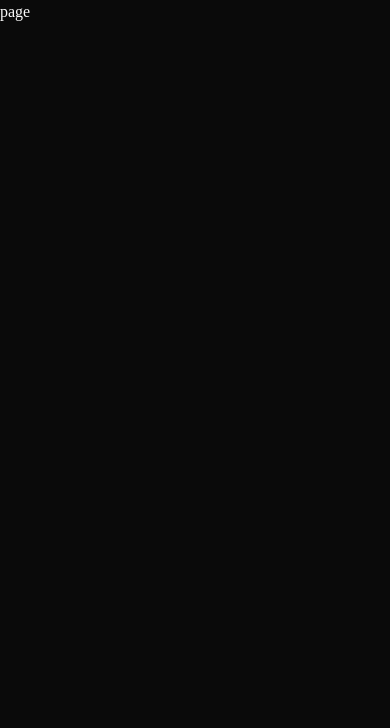
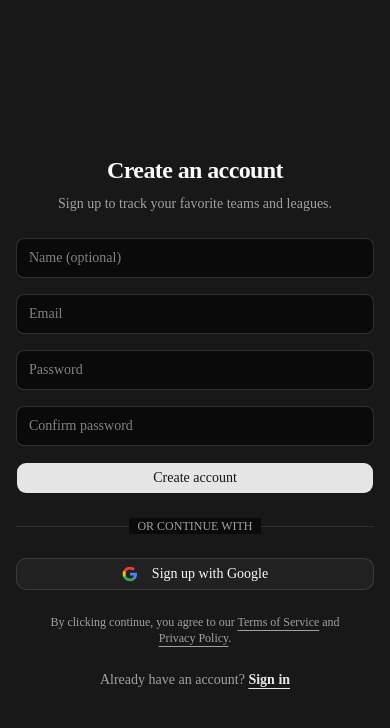
Before and after one commit to Oyead/Football-Arcadia, a Next.js app: page /register in a window 390 px wide. Shown: the top 728 px of the page. Built offline with nearby package versions, Linux system fonts and the light colour scheme.

Commit message:
style: add horizontal padding on register page for mobile screens.

```diff
--- a/src/app/(auth)/register/page.tsx
+++ b/src/app/(auth)/register/page.tsx
@@ -1,5 +1,216 @@
-const page = () => {
-	return <div>page</div>;
-};
+"use client";
 
-export default page;
+import { ErrorMessage, Field, Form, Formik } from "formik";
+import Link from "next/link";
+import { signIn } from "next-auth/react";
+import { useState } from "react";
+import * as Yup from "yup";
+import { Button } from "@/components/ui/button";
+
+const registerSchema = Yup.object().shape({
+	name: Yup.string().min(2, "Too short").max(50, "Too long"),
+	email: Yup.string().email("Invalid email").required("Required"),
+	password: Yup.string().min(6, "At least 6 characters").required("Required"),
+	confirmPassword: Yup.string()
+		.oneOf([Yup.ref("password")], "Passwords must match")
+		.required("Required"),
+});
+
+export default function RegisterPage() {
+	const [googleLoading, setGoogleLoading] = useState(false);
+	const [error, setError] = useState("");
+
+	return (
+		<div className="flex min-h-screen flex-col items-center justify-center bg-muted/50 px-4">
+			<div className="mx-auto flex w-full flex-col justify-center space-y-6 sm:w-[350px]">
+				<div className="flex flex-col space-y-2 text-center">
+					<h1 className="text-2xl font-semibold tracking-tight">
+						Create an account
+					</h1>
+					<p className="text-sm text-muted-foreground">
+						Sign up to track your favorite teams and leagues.
+					</p>
+				</div>
+
+				<Formik
+					initialValues={{
+						name: "",
+						email: "",
+						password: "",
+						confirmPassword: "",
+					}}
+					validationSchema={registerSchema}
+					onSubmit={async (values, { setSubmitting }) => {
+						setError("");
+						const res = await fetch("/api/register", {
+							method: "POST",
+							headers: { "Content-Type": "application/json" },
+							body: JSON.stringify(values),
+						});
+						if (!res.ok) {
+							const data = await res.json();
+							setError(data.error || "Something went wrong");
+							setSubmitting(false);
+							return;
+						}
+						await signIn("credentials", {
+							email: values.email,
+							password: values.password,
+							redirect: true,
+							callbackUrl: "/",
+						});
+					}}
+				>
+					{({ isSubmitting }) => (
+						<Form className="space-y-4">
+							<div>
+								<Field
+									name="name"
+									type="text"
+									placeholder="Name (optional)"
+									className="w-full h-10 px-3 rounded-md border border-input bg-background text-sm outline-none focus:ring-2 focus:ring-ring"
+								/>
+								<ErrorMessage
+									name="name"
+									component="p"
+									className="text-xs text-red-500 mt-1"
+								/>
+							</div>
+							<div>
+								<Field
+									name="email"
+									type="email"
+									placeholder="Email"
+									className="w-full h-10 px-3 rounded-md border border-input bg-background text-sm outline-none focus:ring-2 focus:ring-ring"
+								/>
+								<ErrorMessage
+									name="email"
+									component="p"
+									className="text-xs text-red-500 mt-1"
+								/>
+							</div>
+							<div>
+								<Field
+									name="password"
+									type="password"
+									placeholder="Password"
+									className="w-full h-10 px-3 rounded-md border border-input bg-background text-sm outline-none focus:ring-2 focus:ring-ring"
+								/>
+								<ErrorMessage
+									name="password"
+									component="p"
+									className="text-xs text-red-500 mt-1"
+								/>
+							</div>
+							<div>
+								<Field
+									name="confirmPassword"
+									type="password"
+									placeholder="Confirm password"
+									className="w-full h-10 px-3 rounded-md border border-input bg-background text-sm outline-none focus:ring-2 focus:ring-ring"
+								/>
+								<ErrorMessage
+									name="confirmPassword"
+									component="p"
+									className="text-xs text-red-500 mt-1"
+								/>
+							</div>
+
+							{error && (
+								<p className="text-sm text-red-500 text-center">{error}</p>
+							)}
+
+							<Button
+								type="submit"
+								className="w-full cursor-pointer"
+								disabled={isSubmitting}
+							>
+								{isSubmitting ? (
+									<div className="w-4 h-4 rounded-full border-2 border-zinc-300 border-t-white animate-spin mr-2" />
+								) : null}
+								Create account
+							</Button>
+						</Form>
+					)}
+				</Formik>
+
+				<div className="relative">
+					<div className="absolute inset-0 flex items-center">
+						<span className="w-full border-t" />
+					</div>
+					<div className="relative flex justify-center text-xs uppercase">
+						<span className="bg-background px-2 text-muted-foreground">
+							Or continue with
+						</span>
+					</div>
+				</div>
+
+				<Button
+					className="w-full cursor-pointer"
+					variant="outline"
+					onClick={async () => {
+						setGoogleLoading(true);
+						await signIn("google", { callbackUrl: "/" });
+					}}
+					disabled={googleLoading}
+				>
+					{googleLoading ? (
+						<div className="w-4 h-4 rounded-full border-2 border-zinc-300 border-t-zinc-600 animate-spin mr-2" />
+					) : (
+						<svg
+							className="w-4 h-4 mr-2"
+							viewBox="0 0 24 24"
+							aria-hidden="true"
+						>
+							<path
+								d="M22.56 12.25c0-.78-.07-1.53-.2-2.25H12v4.26h5.92a5.06 5.06 0 0 1-2.2 3.32v2.77h3.57c2.08-1.92 3.28-4.74 3.28-8.1z"
+								fill="#4285F4"
+							/>
+							<path
+								d="M12 23c2.97 0 5.46-.98 7.28-2.66l-3.57-2.77c-.98.66-2.23 1.06-3.71 1.06-2.86 0-5.29-1.93-6.16-4.53H2.18v2.84C3.99 20.53 7.7 23 12 23z"
+								fill="#34A853"
+							/>
+							<path
+								d="M5.84 14.09c-.22-.66-.35-1.36-.35-2.09s.13-1.43.35-2.09V7.07H2.18C1.43 8.55 1 10.22 1 12s.43 3.45 1.18 4.93l2.85-2.22.81-.62z"
+								fill="#FBBC05"
+							/>
+							<path
+								d="M12 5.38c1.62 0 3.06.56 4.21 1.64l3.15-3.15C17.45 2.09 14.97 1 12 1 7.7 1 3.99 3.47 2.18 7.07l3.66 2.84c.87-2.6 3.3-4.53 6.16-4.53z"
+								fill="#EA4335"
+							/>
+						</svg>
+					)}
+					Sign up with Google
+				</Button>
+
+				<p className="px-8 text-center text-xs text-muted-foreground">
+					By clicking continue, you agree to our{" "}
+					<Link
+						href="/terms"
+						className="underline underline-offset-4 hover:text-primary"
+					>
+						Terms of Service
+					</Link>{" "}
+					and{" "}
+					<Link
+						href="/privacy"
+						className="underline underline-offset-4 hover:text-primary"
+					>
+						Privacy Policy
+					</Link>
+					.
+				</p>
+
+				<div className="text-center text-sm text-muted-foreground">
+					Already have an account?{" "}
+					<Link
+						href="/login"
+						className="font-semibold text-primary underline underline-offset-4 hover:text-primary/80"
+					>
+						Sign in
+					</Link>
+				</div>
+			</div>
+		</div>
+	);
+}
```
